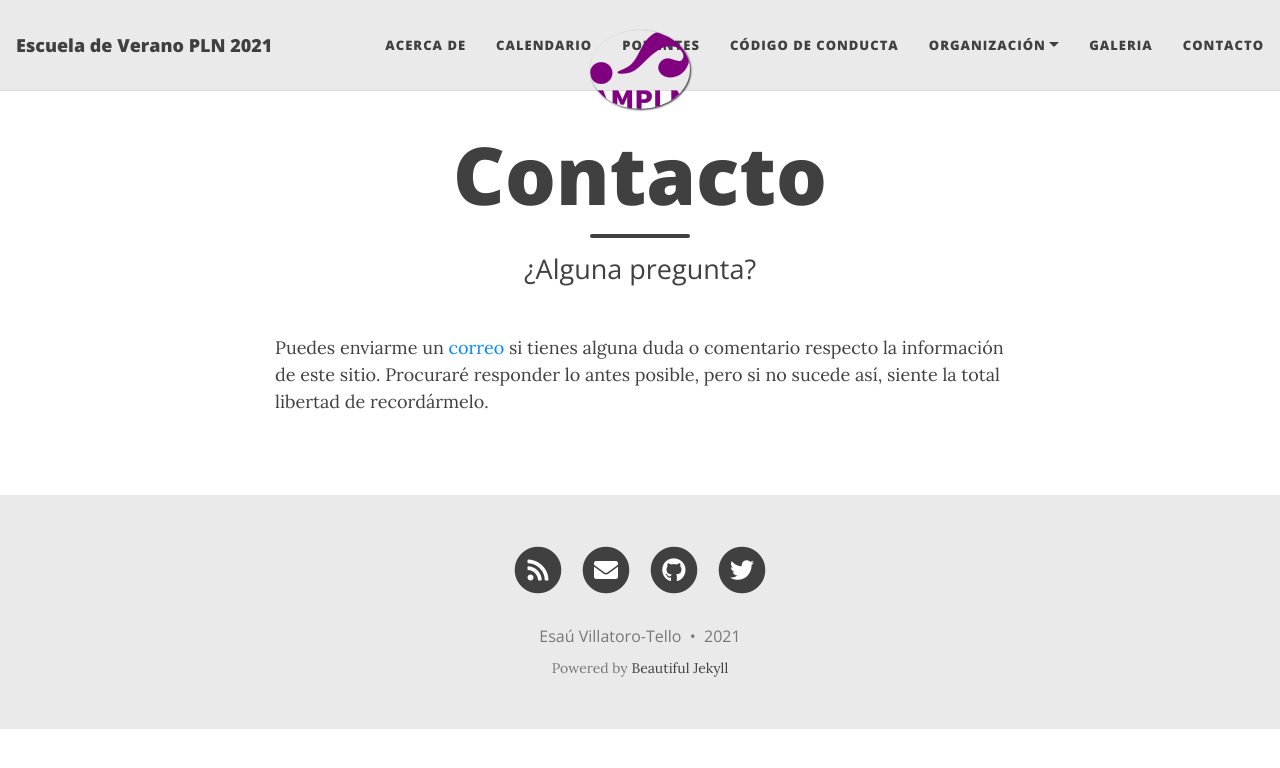
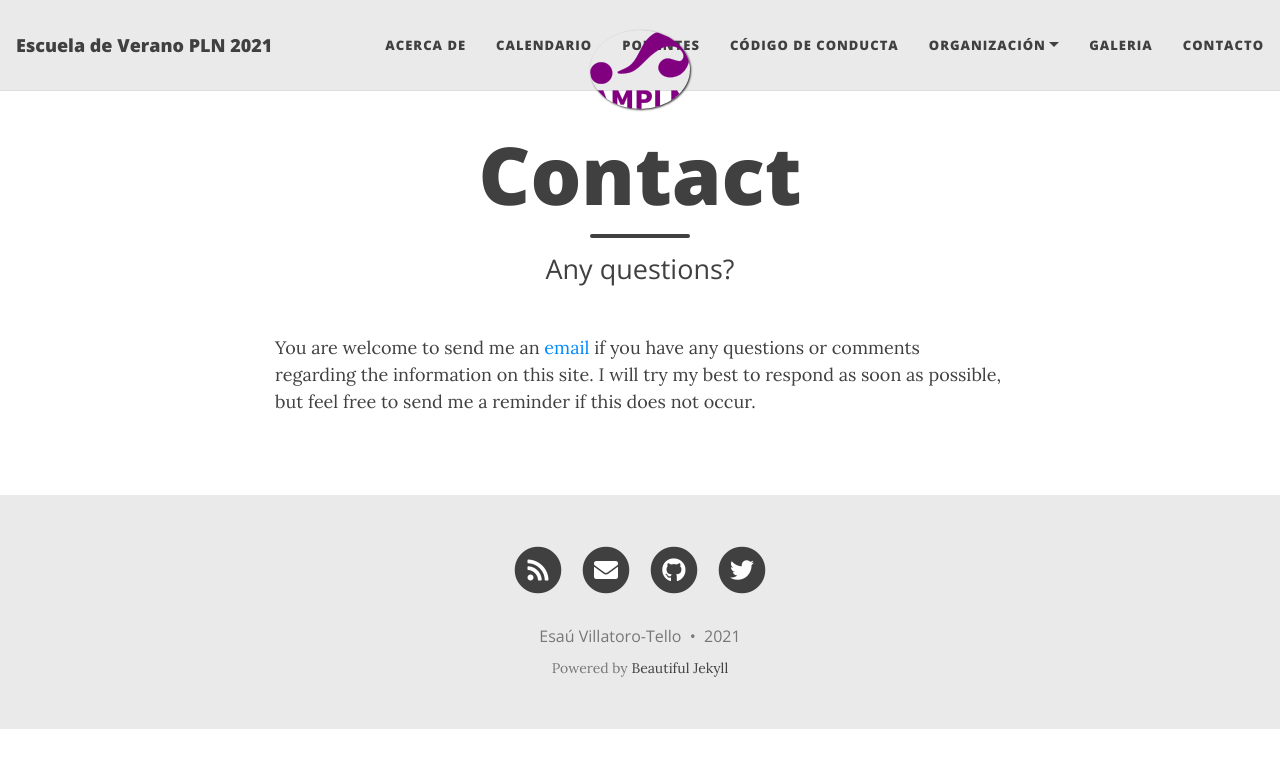
Before and after one commit to ampln/escuelaverano2021, a Jekyll site: the page built from contact.md, in a window 1280 px wide. Shown: the top 768 px of the page. Built offline with Jekyll 4.4.1, drawn with Linux system fonts in a browser that asks for light colours; nearby versions of some CDN libraries.

Commit message:
Update contact.md
Switched text from Spanish to English

```diff
--- a/contact.md
+++ b/contact.md
@@ -1,7 +1,7 @@
 ---
 layout: page
-title: Contacto
-subtitle: ¿Alguna pregunta?
+title: Contact
+subtitle: Any questions?
 ---
 
-Puedes enviarme un [correo](mailto:evillatoro@cua.uam.mx) si tienes alguna duda o comentario respecto la información de este sitio. Procuraré responder lo antes posible, pero si no sucede así, siente la total libertad de recordármelo.
+You are welcome to send me an [email](mailto:evillatoro@cua.uam.mx) if you have any questions or comments regarding the information on this site. I will try my best to respond as soon as possible, but feel free to send me a reminder if this does not occur.
```
